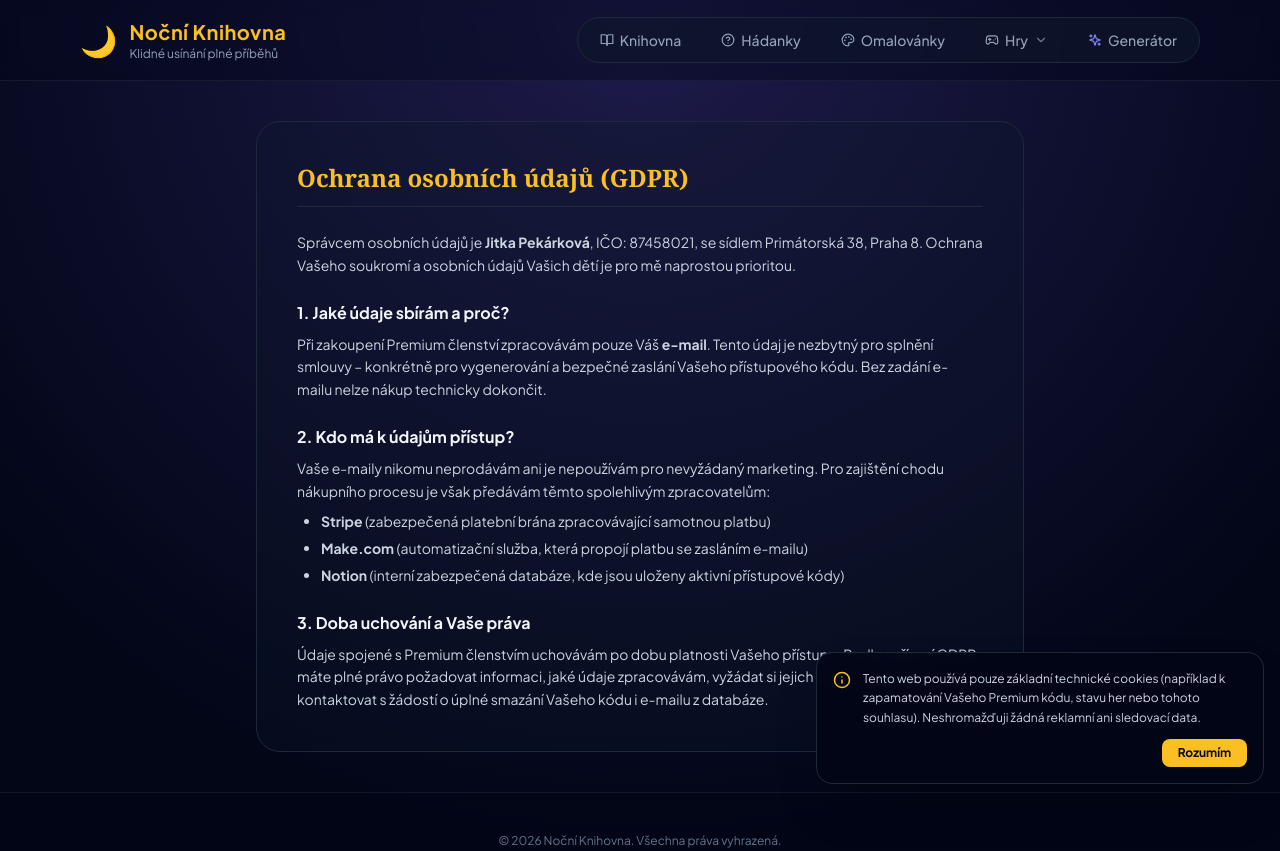
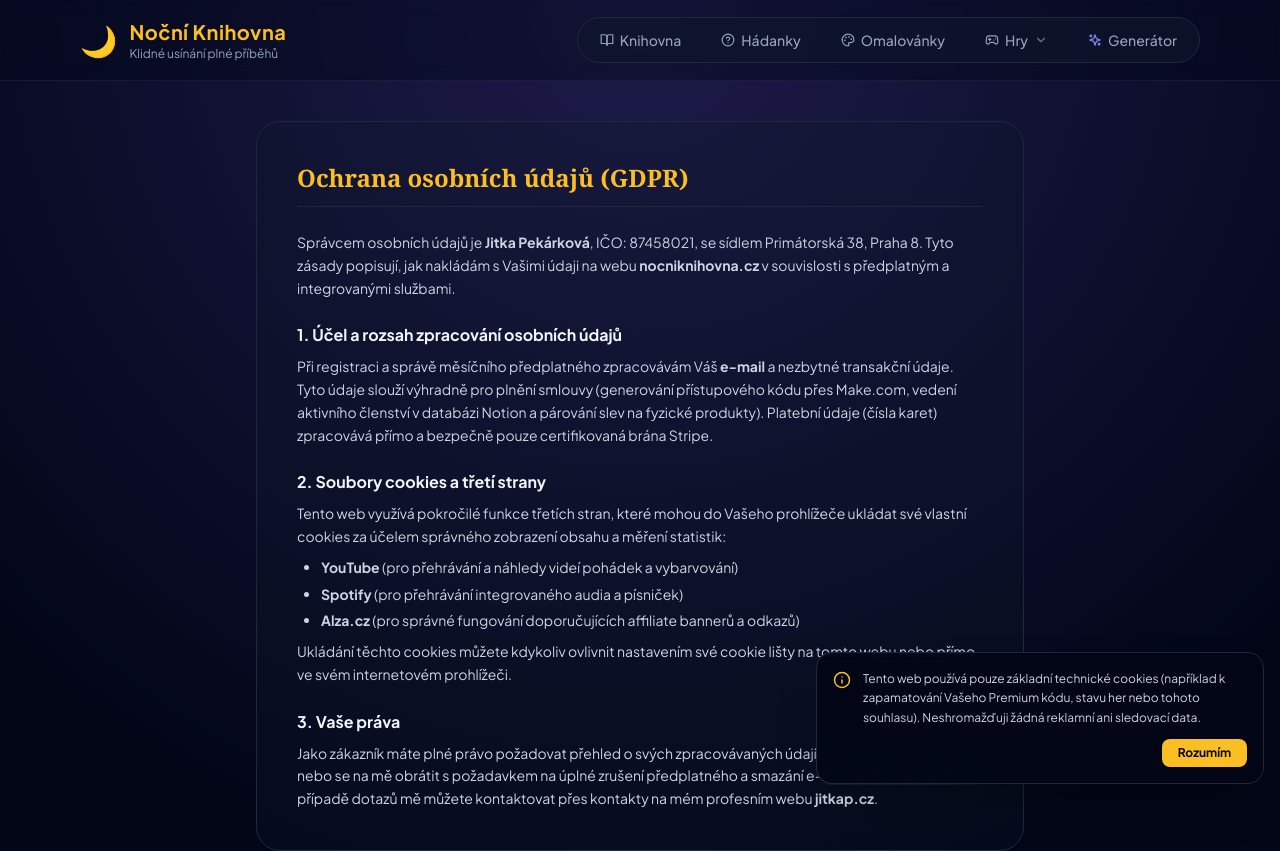
Before and after one commit to onlinejitka/NocniKnihovna, a React (Vite) app: page /gdpr in a window 1280 px wide. Shown: the top 851 px of the page. Built offline with nearby package versions, Linux system fonts and the light colour scheme.

Commit message:
Update GDPR.jsx

```diff
--- a/src/pages/GDPR.jsx
+++ b/src/pages/GDPR.jsx
@@ -8,32 +8,35 @@ export default function GDPR() {
       </h2>
 
       <p>
-        Správcem osobních údajů je <strong>Jitka Pekárková</strong>, IČO: 87458021, se sídlem Primátorská 38, Praha 8. Ochrana Vašeho soukromí a osobních údajů Vašich dětí je pro mě naprostou prioritou.
+        Správcem osobních údajů je <strong>Jitka Pekárková</strong>, IČO: 87458021, se sídlem Primátorská 38, Praha 8. Tyto zásady popisují, jak nakládám s Vašimi údaji na webu <strong>nocniknihovna.cz</strong> v souvislosti s předplatným a integrovanými službami.
       </p>
 
       <section className="space-y-2">
-        <h3 className="font-bold text-slate-100 text-base">1. Jaké údaje sbírám a proč?</h3>
+        <h3 className="font-bold text-slate-100 text-base">1. Účel a rozsah zpracování osobních údajů</h3>
         <p>
-          Při zakoupení Premium členství zpracovávám pouze Váš <strong>e-mail</strong>. Tento údaj je nezbytný pro splnění smlouvy – konkrétně pro vygenerování a bezpečné zaslání Vašeho přístupového kódu. Bez zadání e-mailu nelze nákup technicky dokončit.
+          Při registraci a správě měsíčního předplatného zpracovávám Váš <strong>e-mail</strong> a nezbytné transakční údaje. Tyto údaje slouží výhradně pro plnění smlouvy (generování přístupového kódu přes Make.com, vedení aktivního členství v databázi Notion a párování slev na fyzické produkty). Platební údaje (čísla karet) zpracovává přímo a bezpečně pouze certifikovaná brána Stripe.
         </p>
       </section>
 
       <section className="space-y-2">
-        <h3 className="font-bold text-slate-100 text-base">2. Kdo má k údajům přístup?</h3>
+        <h3 className="font-bold text-slate-100 text-base">2. Soubory cookies a třetí strany</h3>
         <p>
-          Vaše e-maily nikomu neprodávám ani je nepoužívám pro nevyžádaný marketing. Pro zajištění chodu nákupního procesu je však předávám těmto spolehlivým zpracovatelům:
+          Tento web využívá pokročilé funkce třetích stran, které mohou do Vašeho prohlížeče ukládat své vlastní cookies za účelem správného zobrazení obsahu a měření statistik:
         </p>
         <ul className="list-disc pl-6 space-y-1">
-          <li><strong>Stripe</strong> (zabezpečená platební brána zpracovávající samotnou platbu)</li>
-          <li><strong>Make.com</strong> (automatizační služba, která propojí platbu se zasláním e-mailu)</li>
-          <li><strong>Notion</strong> (interní zabezpečená databáze, kde jsou uloženy aktivní přístupové kódy)</li>
+          <li><strong>YouTube</strong> (pro přehrávání a náhledy videí pohádek a vybarvování)</li>
+          <li><strong>Spotify</strong> (pro přehrávání integrovaného audia a písniček)</li>
+          <li><strong>Alza.cz</strong> (pro správné fungování doporučujících affiliate bannerů a odkazů)</li>
         </ul>
+        <p>
+          Ukládání těchto cookies můžete kdykoliv ovlivnit nastavením své cookie lišty na tomto webu nebo přímo ve svém internetovém prohlížeči.
+        </p>
       </section>
 
       <section className="space-y-2">
-        <h3 className="font-bold text-slate-100 text-base">3. Doba uchování a Vaše práva</h3>
+        <h3 className="font-bold text-slate-100 text-base">3. Vaše práva</h3>
         <p>
-          Údaje spojené s Premium členstvím uchovávám po dobu platnosti Vašeho přístupu. Podle nařízení GDPR máte plné právo požadovat informaci, jaké údaje zpracovávám, vyžádat si jejich opravu, nebo mě kontaktovat s žádostí o úplné smazání Vašeho kódu i e-mailu z databáze.
+          Jako zákazník máte plné právo požadovat přehled o svých zpracovávaných údajích, žádat jejich úpravu, nebo se na mě obrátit s požadavkem na úplné zrušení předplatného a smazání e-mailu z mých systémů. V případě dotazů mě můžete kontaktovat přes kontakty na mém profesním webu <strong>jitkap.cz</strong>.
         </p>
       </section>
     </div>
```
